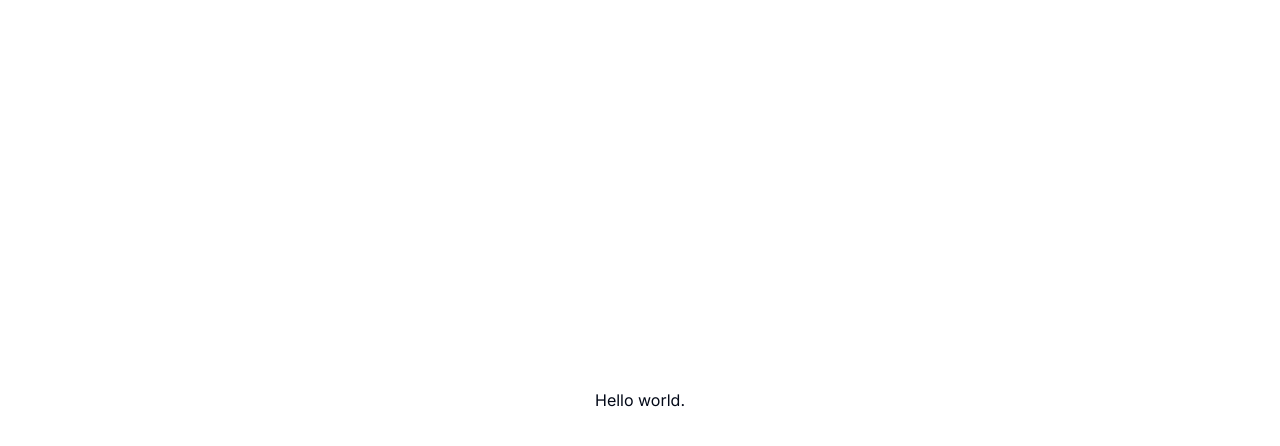
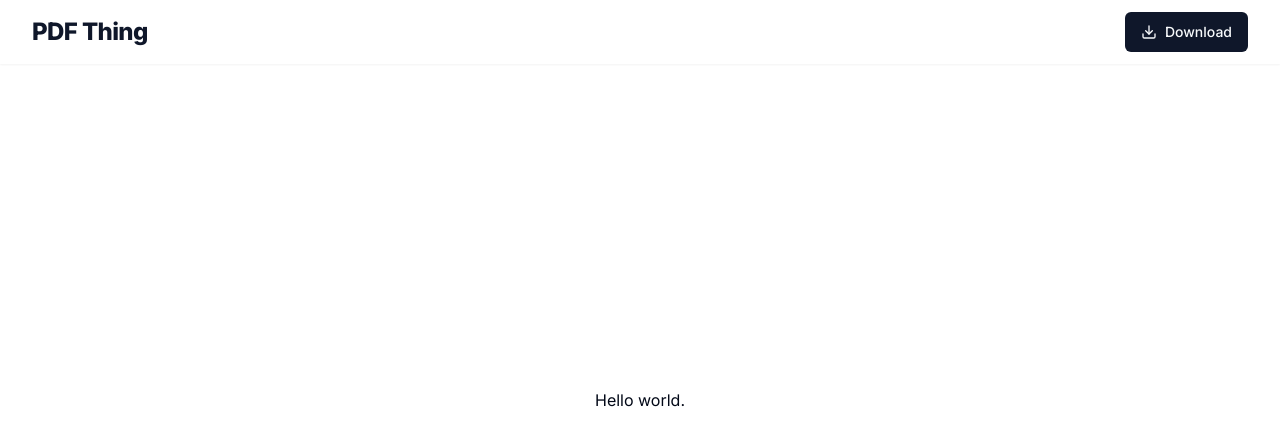
Before and after one commit to TheOmer77/resume-thing, a Next.js app: page / in a window 1280 px wide. Shown: the top 446 px of the page. Built offline with nearby package versions, Linux system fonts and the light colour scheme.

Commit message:
Add Header component

```diff
--- a/src/app/page.tsx
+++ b/src/app/page.tsx
@@ -1,5 +1,8 @@
+import { Header } from '@/components/layout/Header';
+
 const Page = () => (
   <div className='flex min-h-dvh w-full flex-col items-center justify-center'>
+    <Header />
     Hello world.
   </div>
 );
--- /dev/null
+++ b/src/components/layout/Header.tsx
@@ -0,0 +1,14 @@
+import { PDFDownloadButton } from './PDFDownloadButton';
+
+export const Header = () => (
+  <header className='fixed top-0 z-50 w-full bg-background/95 shadow-sm backdrop-blur supports-[backdrop-filter]:bg-background/60'>
+    <div className='container flex h-16 max-w-screen-2xl items-center'>
+      <div className='mr-4 flex items-center text-2xl font-extrabold tracking-tight text-primary lg:me-6'>
+        PDF Thing
+      </div>
+      <nav className='flex grow items-center justify-end'>
+        <PDFDownloadButton />
+      </nav>
+    </div>
+  </header>
+);
--- /dev/null
+++ b/src/components/layout/PDFDownloadButton.tsx
@@ -0,0 +1,12 @@
+import { DownloadIcon } from 'lucide-react';
+
+import { Button } from '@/components/ui/button';
+
+export const PDFDownloadButton = () => (
+  <Button className='size-10 p-0 sm:w-auto sm:px-4 sm:py-2' asChild>
+    <a href='/api/pdf' download='thing.pdf'>
+      <DownloadIcon className='size-4 sm:me-2' />
+      <span className='hidden sm:inline'>Download</span>
+    </a>
+  </Button>
+);
```
